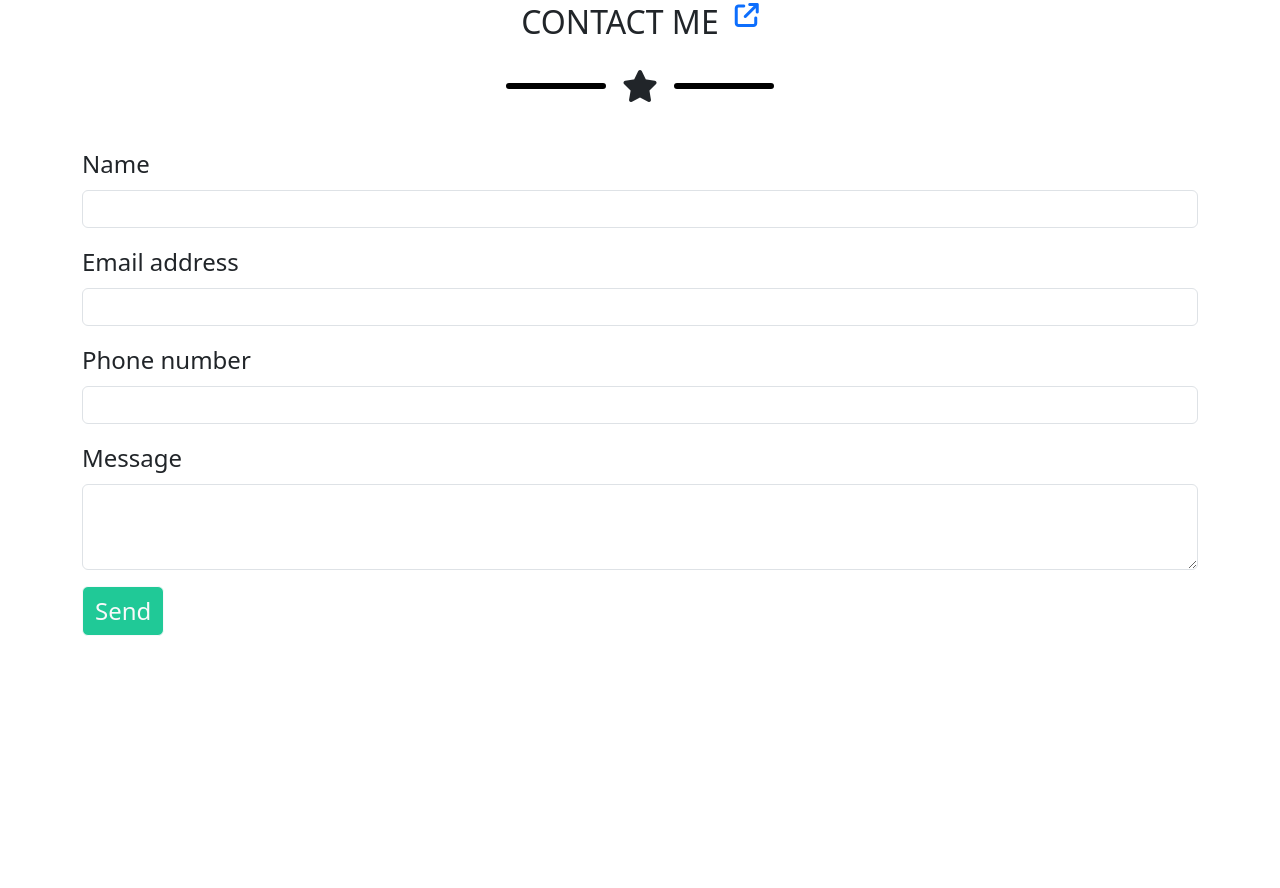
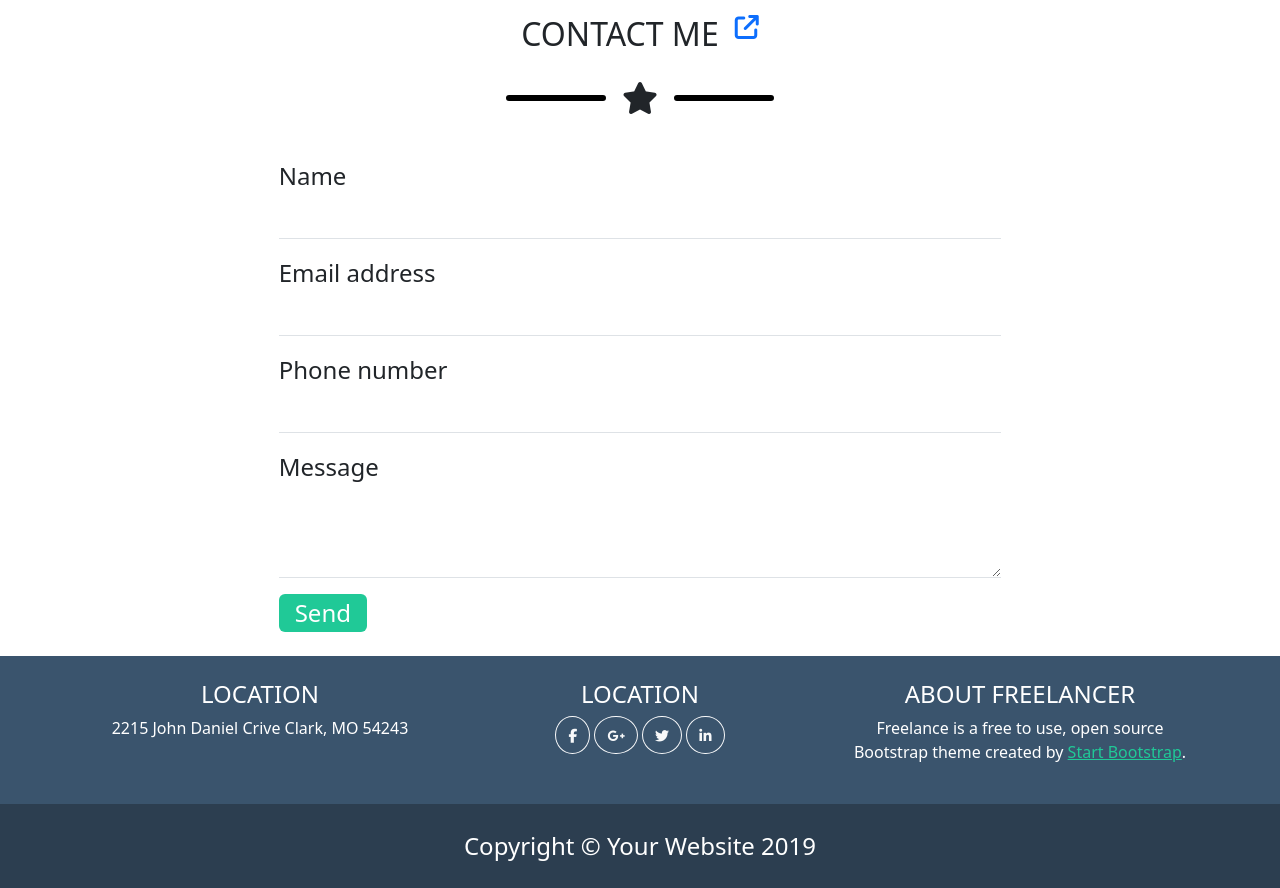
Before and after one commit to valeria-sozzi/bootstrap, a plain HTML site: page index.html in a window 1280 px wide. Shown: the part 1820-2708 px from the top of the page. Before the commit the page ends 2480 px from the top, so only its background shows below. Drawn offline with nearby package versions, Linux system fonts and the light colour scheme.

Commit message:
add site-footer

```diff
--- a/assets/css/style.css
+++ b/assets/css/style.css
@@ -10,3 +10,15 @@
 .card-hero>img{
     width: 20%;
 }
+
+.bg-navy{
+    background-color: #3A546D;
+}
+
+.c-teal{
+    color: var(--bs-teal);
+}
+
+.copy{
+    background-color: #2c3e50;
+}
--- a/index.html
+++ b/index.html
@@ -21,9 +21,9 @@
   </head>
   <body>
     <header>
-      <nav class="navbar navbar-expand-md bg-dark navbar-dark fw-bold">
-        <div class="container-fluid">
-          <a class="navbar-brand ps-4" href="#">START BOOTSTRAP</a>
+      <nav class="navbar navbar-expand-md copy navbar-dark fw-bold">
+        <div class="container">
+          <a class="navbar-brand ps-4 fs-3" href="#">START BOOTSTRAP</a>
           <button
             class="navbar-toggler"
             type="button"
@@ -39,17 +39,17 @@
             class="collapse navbar-collapse justify-content-end pe-4"
             id="navbarNav"
           >
-            <ul class="navbar-nav fs-small">
+            <ul class="navbar-nav">
               <li class="nav-item">
-                <a class="nav-link active" aria-current="page" href="#"
+                <a class="nav-link active fs-6" aria-current="page" href="#"
                   >PORTFOLIO</a
                 >
               </li>
               <li class="nav-item">
-                <a class="nav-link active" href="#">ABOUT</a>
+                <a class="nav-link active fs-6" href="#">ABOUT</a>
               </li>
               <li class="nav-item">
-                <a class="nav-link active" href="#">CONTACT</a>
+                <a class="nav-link active fs-6" href="#">CONTACT</a>
               </li>
             </ul>
           </div>
@@ -237,45 +237,108 @@
         </div>
       </div>
 
-      <div class="container d-flex flex-column row-gap-4 py-4">
+      <div class="container col-7 d-flex flex-column row-gap-4 py-4">
         <form>
-          <div class="mb-3">
-            <label for="exampleInputname" class="form-label fs-4">Name</label>
-            <input type="text" class="form-control" id="exampleInputName" />
+          <div class="mb-3 border-bottom">
+            <label for="exampleInputName" class="form-label fs-4">Name</label>
+            <input
+              type="text"
+              class="form-control border-0"
+              id="exampleInputName"
+            />
           </div>
-          <div class="mb-3">
+          <div class="mb-3 border-bottom">
             <label for="exampleInputEmail1" class="form-label fs-4"
               >Email address</label
             >
             <input
               type="email"
-              class="form-control"
+              class="form-control border-0"
               id="exampleInputEmail1"
               aria-describedby="emailHelp"
             />
           </div>
-          <div class="mb-3">
+          <div class="mb-3 border-bottom">
             <label for="exampleInputPhone" class="form-label fs-4"
               >Phone number</label
             >
-            <input type="number" class="form-control" id="exampleInputPhone" />
+            <input
+              type="number"
+              class="form-control border-0"
+              id="exampleInputPhone"
+            />
           </div>
-          <div class="mb-3">
+          <div class="mb-3 border-bottom">
             <label for="exampleFormControlTextarea1" class="form-label fs-4"
               >Message</label
             >
             <textarea
-              class="form-control border-bottom"
+              class="form-control border-0"
               id="exampleFormControlTextarea1"
               rows="3"
             ></textarea>
           </div>
-          <button type="button" class="btn btn-outline-light bg-teal fs-4">
+          <button
+            type="button"
+            class="bg-teal fs-4 rounded text-white border-0 px-3 btn-active"
+          >
             Send
           </button>
         </form>
       </div>
     </main>
     <!-- /#site-main -->
+
+    <footer id="site-footer">
+      <div class="bg-navy">
+        <div class="container text-center d-flex flex-column row-gap-4 py-4">
+          <div class="row row-gap-4">
+            <div class="col-12 col-md-4 text-white">
+              <h5 class="text-uppercase fs-4">location</h5>
+              <p>2215 John Daniel Crive Clark, MO 54243</p>
+            </div>
+            <div class="col-12 col-md-4 text-white">
+              <h5 class="text-uppercase fs-4">location</h5>
+              <button
+                type="button"
+                class="btn btn-outline-light rounded-circle fs-6"
+              >
+                <i class="fa-brands fa-facebook-f fa-sm"></i>
+              </button>
+              <button
+                type="button"
+                class="btn btn-outline-light rounded-circle fs-6"
+              >
+                <i class="fa-brands fa-google-plus-g fa-sm"></i>
+              </button>
+              <button
+                type="button"
+                class="btn btn-outline-light rounded-circle fs-6"
+              >
+                <i class="fa-brands fa-twitter fa-sm"></i>
+              </button>
+              <button
+                type="button"
+                class="btn btn-outline-light rounded-circle fs-6"
+              >
+                <i class="fa-brands fa-linkedin-in fa-sm"></i>
+              </button>
+            </div>
+            <div class="col-12 col-md-4 text-white">
+              <h5 class="text-uppercase fs-4">about freelancer</h5>
+              <p>
+                Freelance is a free to use, open source Bootstrap theme created
+                by
+                <a href="#" class="c-teal">Start Bootstrap</a>.
+              </p>
+            </div>
+          </div>
+        </div>
+      </div>
+      <div class="copy text-white text-center p-4 fs-4">
+        Copyright &copy; Your Website 2019
+      </div>
+    </footer>
+    <!-- /#site-footer -->
   </body>
 </html>
```
